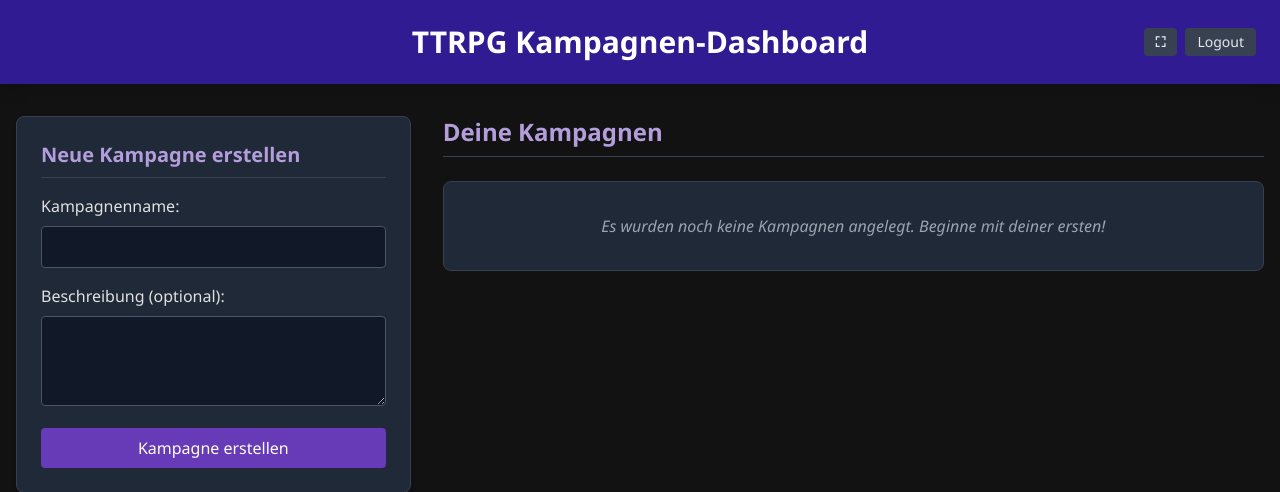
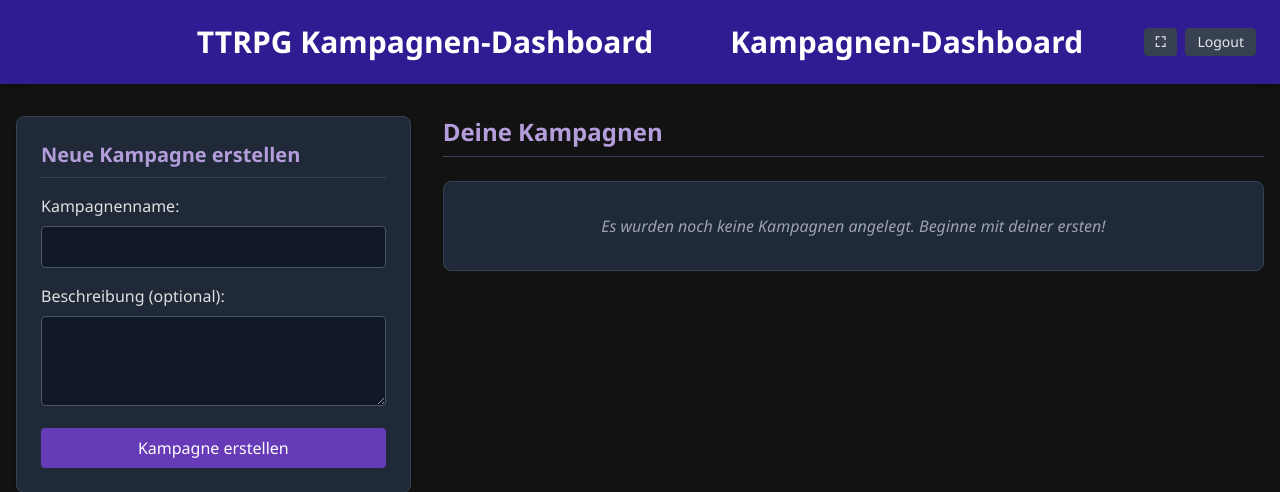
Before and after one commit to antonbader/vttrpg, a Flask app: page / in a window 1280 px wide. Shown: the top 492 px of the page. Run offline with Flask 3, Linux system fonts and the light colour scheme; the visitor is signed in with stand-in values (Sample User, id 1); some libraries are stand-ins or nearby versions.

Commit message:
Add subtitle 'Kampagnen-Dashboard' to index.html

```diff
--- a/templates/index.html
+++ b/templates/index.html
@@ -29,6 +29,7 @@
     <header class="bg-brand-dark text-white p-6 text-center shadow-lg mb-8 flex justify-between items-center">
         <div class="w-24"></div> <!-- Spacer for centering -->
         <h1 class="text-3xl font-bold">{{ app_title }}</h1>
+        <h2 class="text-3xl font-bold">Kampagnen-Dashboard</h2>
         <div class="w-24 flex justify-end gap-2 text-right">
             <button id="btn-fullscreen" class="text-sm bg-gray-700 hover:bg-gray-600 px-3 py-1 rounded text-gray-200 transition-colors font-bold" title="Vollbild">⛶</button>
             <a href="{{ url_for('gm_logout') }}" class="text-sm bg-gray-700 hover:bg-gray-600 px-3 py-1 rounded text-gray-200 transition-colors">Logout</a>
```
